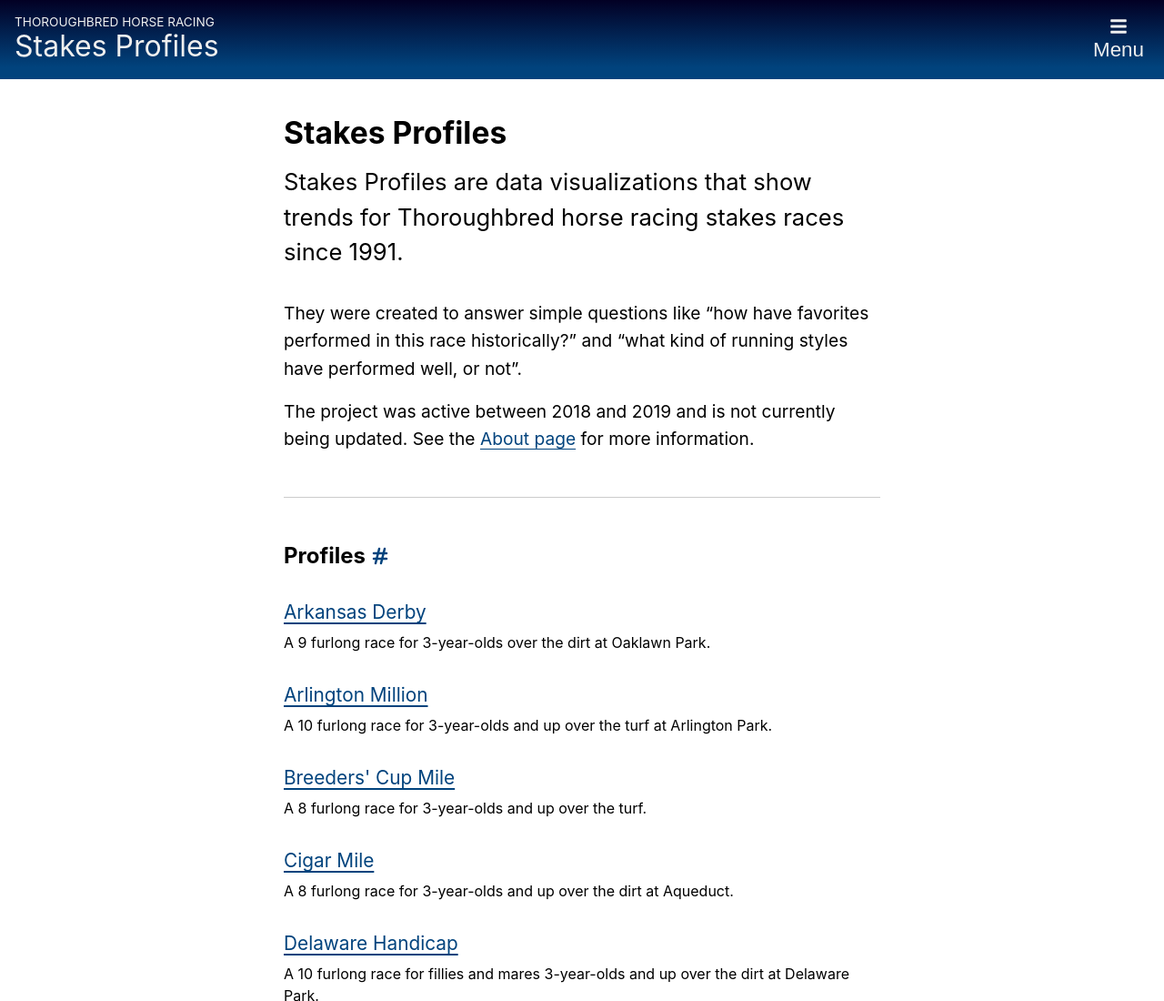
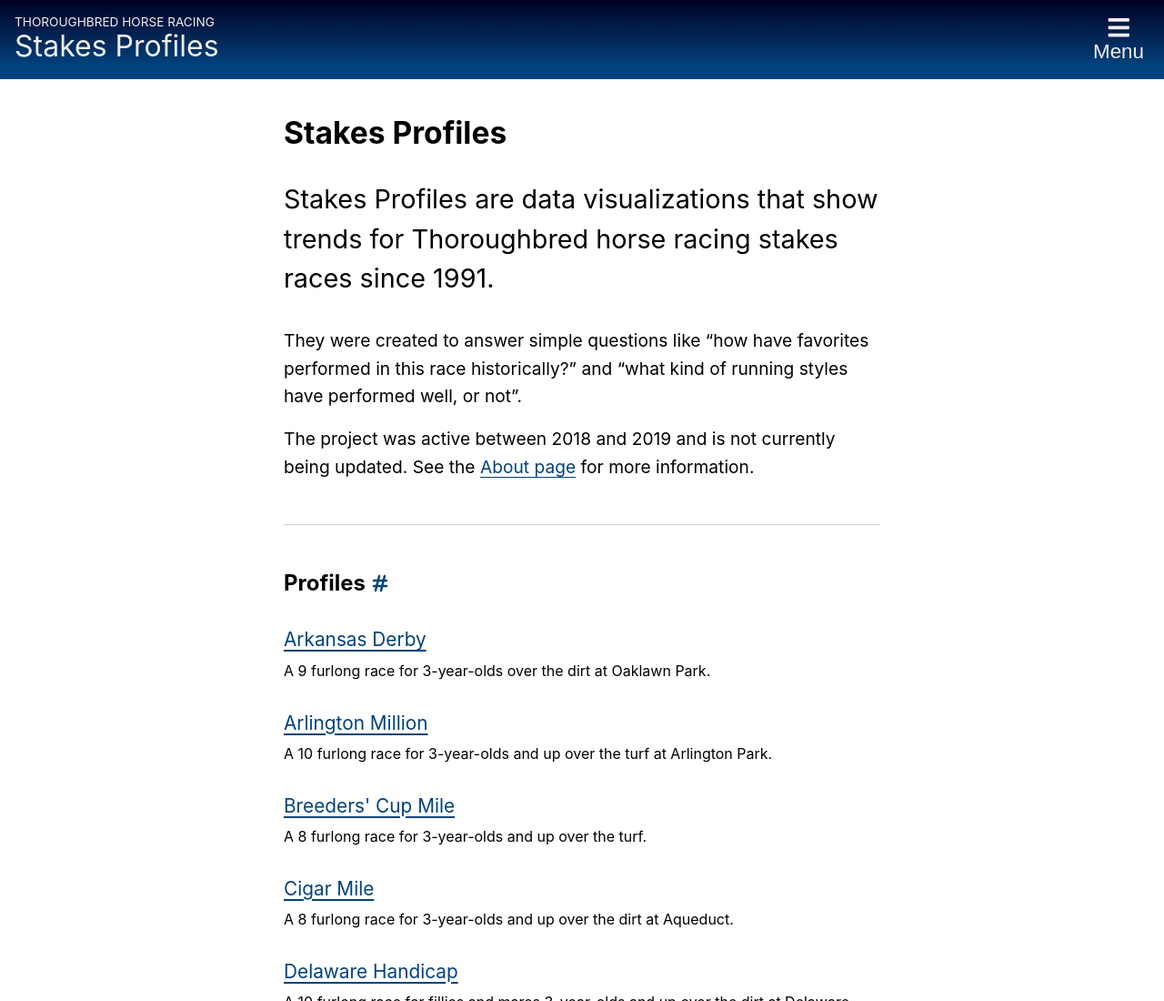
Before and after one commit to superterrific/stakes-profiles, an Eleventy site: page src/index.md in a window 1280 px wide. Shown: the top 1100 px of the page at 91% size. Built offline with nearby package versions, Linux system fonts and the light colour scheme; Eleventy itself is replaced by a stand-in of ours; files that its build step writes are made by us from their sources.

Commit message:
Zsushing

```diff
--- a/src/_includes/css/global.css
+++ b/src/_includes/css/global.css
@@ -210,8 +210,9 @@ article > * + * {
 }
 
 .intro-text {
-  font-size: 1.6rem;
-  font-size: clamp(1.4rem, 3vw, 1.6rem);
+  font-size: 1.8rem;
+  font-size: clamp(1.4rem, 3vw, 1.8rem);
+  margin-top: 2rem;
 }
 
 .kofi {
@@ -287,6 +288,12 @@ hr {
   flex-wrap: wrap;
 }
 
+.icon-2x {
+  width: 2em;
+  height: 2em;
+  vertical-align: -.5em;
+}
+
 /* menu ------------------------------------------------------------- */
 .menu {
   color: inherit;
```
